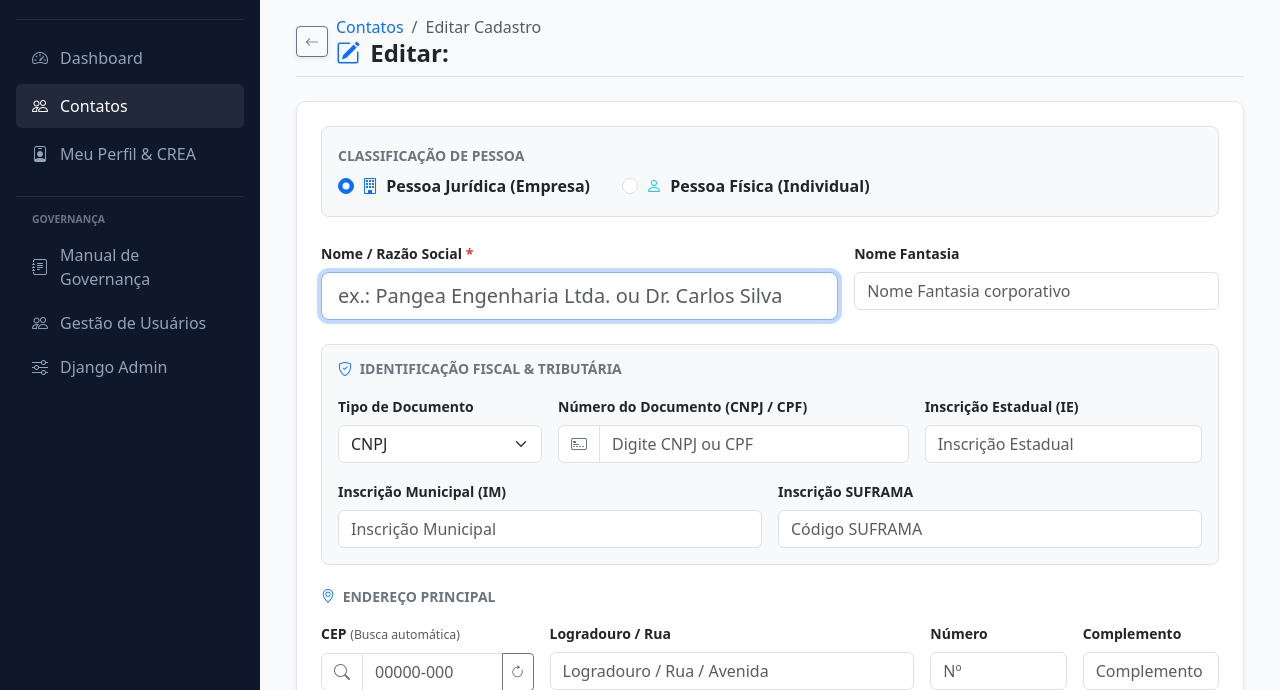
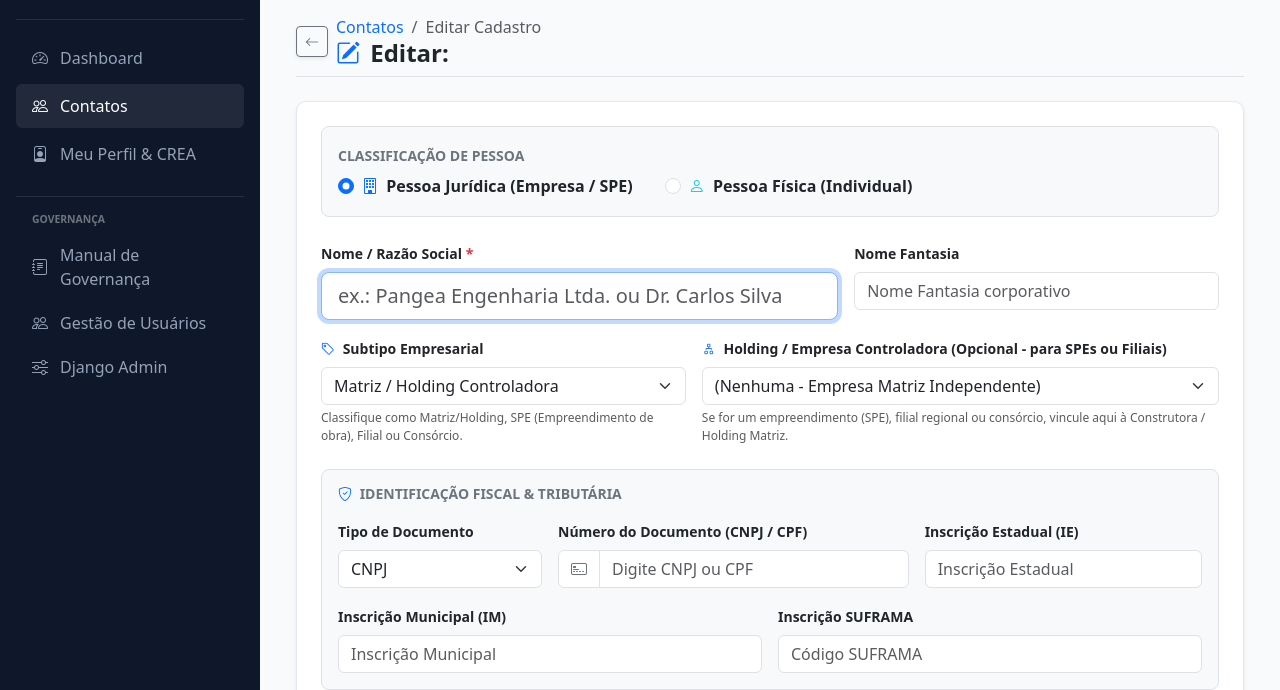
Before and after one commit to telemac-dev/erpangea, a Django app: page /contacts/create/ in a window 1280 px wide. Shown: the part 77-767 px from the top of the page. Run offline with Django 5.2, Linux system fonts and the light colour scheme; a user stored in the database is signed in; tables that the repository leaves empty hold one stand-in row (values such as "Sample post"); grey boxes marked "Sample" are stand-in pictures; parts of the project's set-up code (start-up, migrations or seed data) failed here and were passed over; some libraries are stand-ins or nearby versions.

Commit message:
feat(contacts): suporte a empreendimentos (SPEs/Filiais com CNPJ proprio) vinculados a Holding
- Adicao de CompanySubtypeChoices (Matriz, SPE, Filial, Consórcio) no modelo Contact
- Liberacao do campo parent (Holding / Empresa Controladora) para Pessoas Juridicas
- Validacao anti-ciclo hierarquico no metodo clean() de Contact (evita A->B->A)
- Ajuste dinamico de rotulos e visibilidade de subtipo empresarial no form.html
- Renderizacao de badges de controladora ('Controlada por: [Holding]') em detail.html e list.html
- Adicao de 1 novo cenario na suite de testes automatizados (28 testes no total, 100% de aprovacao)

```diff
--- a/apps/contacts/forms.py
+++ b/apps/contacts/forms.py
@@ -7,7 +7,7 @@ class ContactForm(forms.ModelForm):
     class Meta:
         model = Contact
         fields = [
-            'contact_type', 'name', 'trade_name', 'parent',
+            'contact_type', 'company_subtype', 'name', 'trade_name', 'parent',
             'doc_type', 'doc_number', 'state_registration', 'municipal_registration', 'suframa_code',
             'street', 'number', 'complement', 'neighborhood', 'city', 'state', 'postal_code', 'country',
             'phone', 'mobile', 'email', 'website', 'job_title',
@@ -18,6 +18,7 @@ class ContactForm(forms.ModelForm):
             'contact_type': forms.RadioSelect(attrs={'class': 'btn-check'}),
             'name': forms.TextInput(attrs={'class': 'form-control form-control-lg', 'placeholder': 'ex.: Pangea Engenharia Ltda. ou Dr. Carlos Silva', 'autofocus': True}),
             'trade_name': forms.TextInput(attrs={'class': 'form-control', 'placeholder': 'Nome Fantasia corporativo'}),
+            'company_subtype': forms.Select(attrs={'class': 'form-select', 'id': 'id_company_subtype'}),
             'parent': forms.Select(attrs={'class': 'form-select'}),
             'doc_type': forms.Select(attrs={'class': 'form-select', 'id': 'id_doc_type'}),
             'doc_number': forms.TextInput(attrs={'class': 'form-control', 'placeholder': 'Apenas números ou formatado', 'id': 'id_doc_number'}),
@@ -51,7 +52,7 @@ class ContactForm(forms.ModelForm):
         if self.instance and self.instance.pk:
             company_qs = company_qs.exclude(pk=self.instance.pk)
         self.fields['parent'].queryset = company_qs
-        self.fields['parent'].empty_label = _("(Nenhuma empresa vinculada - Contato Independente)")
+        self.fields['parent'].empty_label = _("(Nenhuma - Empresa Matriz Independente)")
 
         # País default Brasil
         self.fields['country'].required = False
--- a/apps/contacts/templates/contacts/form.html
+++ b/apps/contacts/templates/contacts/form.html
@@ -50,6 +50,8 @@
                                 {% elif field == 'name' %}Nome / Razão Social
                                 {% elif field == 'doc_number' %}Número do Documento
                                 {% elif field == 'doc_type' %}Tipo de Documento
+                                {% elif field == 'parent' %}Empresa Vinculada (Holding / Controladora)
+                                {% elif field == 'company_subtype' %}Subtipo Empresarial
                                 {% elif field == 'country' %}País
                                 {% elif field == 'email' %}E-mail
                                 {% elif field == 'phone' %}Telefone
@@ -70,7 +72,7 @@
                 <div class="form-check form-check-inline">
                     <input class="form-check-input" type="radio" name="contact_type" id="type_company" value="COMPANY" {% if form.contact_type.value == 'COMPANY' or not form.contact_type.value %}checked{% endif %}>
                     <label class="form-check-label fw-bold text-dark" for="type_company">
-                        <i class="bi bi-building text-primary me-1"></i> Pessoa Jurídica (Empresa)
+                        <i class="bi bi-building text-primary me-1"></i> Pessoa Jurídica (Empresa / SPE)
                     </label>
                 </div>
                 <div class="form-check form-check-inline">
@@ -101,15 +103,29 @@
                 {{ form.trade_name }}
             </div>
 
-            <!-- Campo Vínculo com Empresa (Exibido apenas em Pessoa Física) -->
-            <div class="col-md-6" id="parentGroup" style="display: none;">
-                <label for="{{ form.parent.id_for_label }}" class="form-label small fw-semibold text-dark">
-                    <i class="bi bi-diagram-2 me-1 text-primary"></i> Empresa Vinculada (Empresa-Mãe)
+            <!-- Subtipo Empresarial (Aparece para Empresas: Matriz, SPE, Filial, Consórcio) -->
+            <div class="col-md-5" id="companySubtypeGroup">
+                <label for="{{ form.company_subtype.id_for_label }}" class="form-label small fw-semibold text-dark">
+                    <i class="bi bi-tag text-primary me-1"></i> Subtipo Empresarial
+                </label>
+                {{ form.company_subtype }}
+                <div class="form-text text-muted small" style="font-size: 0.75rem;">
+                    Classifique como Matriz/Holding, SPE (Empreendimento de obra), Filial ou Consórcio.
+                </div>
+            </div>
+
+            <!-- Campo Vínculo com Empresa (Exibido para Empresas SPE/Filiais e Indivíduos) -->
+            <div class="col-md-7" id="parentGroup">
+                <label for="{{ form.parent.id_for_label }}" class="form-label small fw-semibold text-dark" id="parentLabel">
+                    <i class="bi bi-diagram-2 me-1 text-primary"></i> Holding / Empresa Controladora (Opcional - para SPEs ou Filiais)
                 </label>
                 {{ form.parent }}
-                <div class="form-text text-muted small" style="font-size: 0.75rem;">
-                    Selecione a empresa à qual este indivíduo pertence como funcionário, diretor ou preposto.
+                <div class="form-text text-muted small" id="parentHelp" style="font-size: 0.75rem;">
+                    Se for um empreendimento (SPE) ou filial regional, vincule aqui à Construtora / Holding Matriz.
                 </div>
+                {% if form.parent.errors %}
+                    <div class="text-danger small mt-1"><i class="bi bi-x-circle me-1"></i>{{ form.parent.errors.0 }}</div>
+                {% endif %}
             </div>
 
             <!-- Campo Cargo (Exibido apenas em Pessoa Física) -->
@@ -319,7 +335,10 @@
     document.addEventListener('DOMContentLoaded', function () {
         const typeCompany = document.getElementById('type_company');
         const typeIndividual = document.getElementById('type_individual');
+        const companySubtypeGroup = document.getElementById('companySubtypeGroup');
         const parentGroup = document.getElementById('parentGroup');
+        const parentLabel = document.getElementById('parentLabel');
+        const parentHelp = document.getElementById('parentHelp');
         const jobTitleGroup = document.getElementById('jobTitleGroup');
         const tradeNameGroup = document.getElementById('tradeNameGroup');
         const docTypeSelect = document.getElementById('id_doc_type');
@@ -327,16 +346,22 @@
 
         function updateFormByContactType() {
             if (typeIndividual.checked) {
+                if (companySubtypeGroup) companySubtypeGroup.style.display = 'none';
                 if (parentGroup) parentGroup.style.display = 'block';
                 if (jobTitleGroup) jobTitleGroup.style.display = 'block';
                 if (tradeNameGroup) tradeNameGroup.style.display = 'none';
+                if (parentLabel) parentLabel.innerHTML = '<i class="bi bi-diagram-2 me-1 text-primary"></i> Empresa Vinculada (Empregadora)';
+                if (parentHelp) parentHelp.innerText = 'Selecione a empresa à qual este indivíduo pertence como funcionário, diretor ou preposto.';
                 if (!docNumberInput.value && docTypeSelect) {
                     docTypeSelect.value = 'CPF';
                 }
             } else {
-                if (parentGroup) parentGroup.style.display = 'none';
+                if (companySubtypeGroup) companySubtypeGroup.style.display = 'block';
+                if (parentGroup) parentGroup.style.display = 'block';
                 if (jobTitleGroup) jobTitleGroup.style.display = 'none';
                 if (tradeNameGroup) tradeNameGroup.style.display = 'block';
+                if (parentLabel) parentLabel.innerHTML = '<i class="bi bi-diagram-2 me-1 text-primary"></i> Holding / Empresa Controladora (Opcional - para SPEs ou Filiais)';
+                if (parentHelp) parentHelp.innerText = 'Se for um empreendimento (SPE), filial regional ou consórcio, vincule aqui à Construtora / Holding Matriz.';
                 if (!docNumberInput.value && docTypeSelect) {
                     docTypeSelect.value = 'CNPJ';
                 }
@@ -428,7 +453,6 @@
                         data = await resp.json();
                     }
                 } catch (internalErr) {
-                    // Fallback para ViaCEP direto em caso de falha no endpoint interno
                     try {
                         const directResp = await fetch(`https://viacep.com.br/ws/${digits}/json/`);
                         if (directResp.ok) {
@@ -452,7 +476,6 @@
                 }
 
                 if (data && data.found) {
-                    // Preenche campos retornados mantendo-os 100% editáveis pelo usuário
                     if (data.street && streetInput) streetInput.value = data.street;
                     if (data.neighborhood && neighborhoodInput) neighborhoodInput.value = data.neighborhood;
                     if (data.city && cityInput) cityInput.value = data.city;
@@ -463,7 +486,6 @@
                         cepFeedback.innerHTML = '<span class="badge bg-success bg-opacity-10 text-success border border-success border-opacity-25 py-1 px-2"><i class="bi bi-check-circle me-1"></i>Endereço preenchido via ViaCEP</span>';
                     }
 
-                    // Foco no número para agilidade de preenchimento
                     if (numberInput && !numberInput.value) {
                         numberInput.focus();
                     }
@@ -493,7 +515,6 @@
                     e.target.value = v;
                 }
 
-                // Dispara busca automática assim que atinge os 8 dígitos
                 if (v.length === 8) {
                     performCepLookup(false);
                 }
```
Also changed, not shown: apps/contacts/models.py (+33 -5 lines), apps/contacts/templates/contacts/detail.html (+8 -3 lines), apps/contacts/templates/contacts/list.html (+11 -3 lines), tests/test_contacts.py (+75 -0 lines), apps/contacts/migrations/0003_contact_company_subtype_alter_contact_parent_and_more.py (added).
